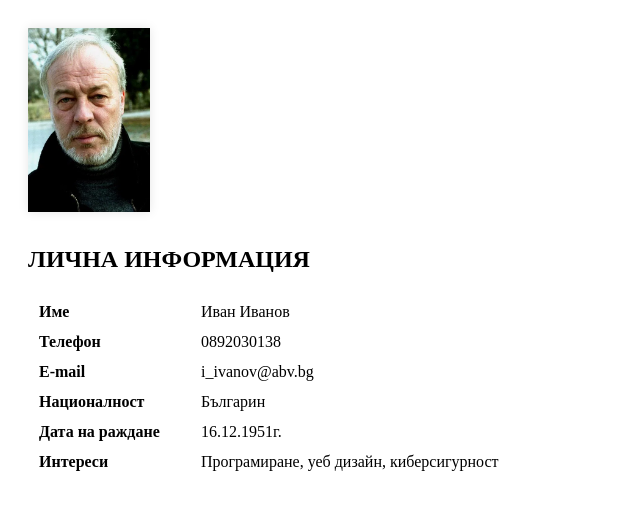
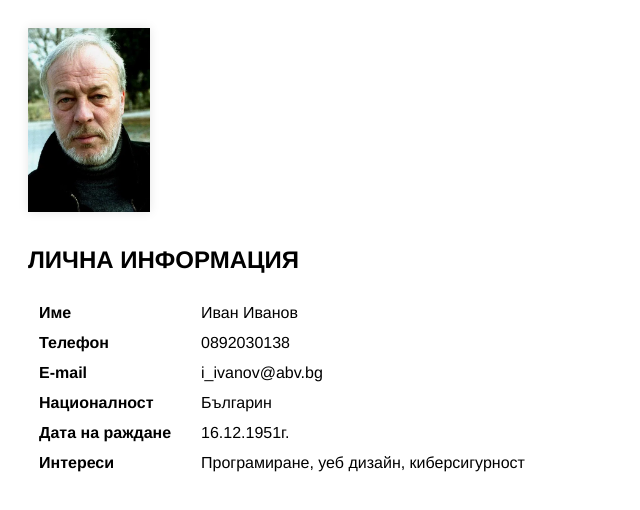
Before and after one commit to Iliyanch0/Avtobiografiq, a plain HTML site: page index.html in a window 1280 px wide. Shown: the whole page, without its empty margins (0-640 px from the left). Drawn offline with Linux system fonts and the light colour scheme.

Commit message:
Update style.css

```diff
--- a/style.css
+++ b/style.css
@@ -1,5 +1,5 @@
 body {
-    font-family: 'Times New Roman', Times, serif;
+    font-family: 'Franklin Gothic Medium', 'Arial Narrow', Arial, sans-serif;
     background-color: #ffffff;
     padding: 20px;
 }
```
